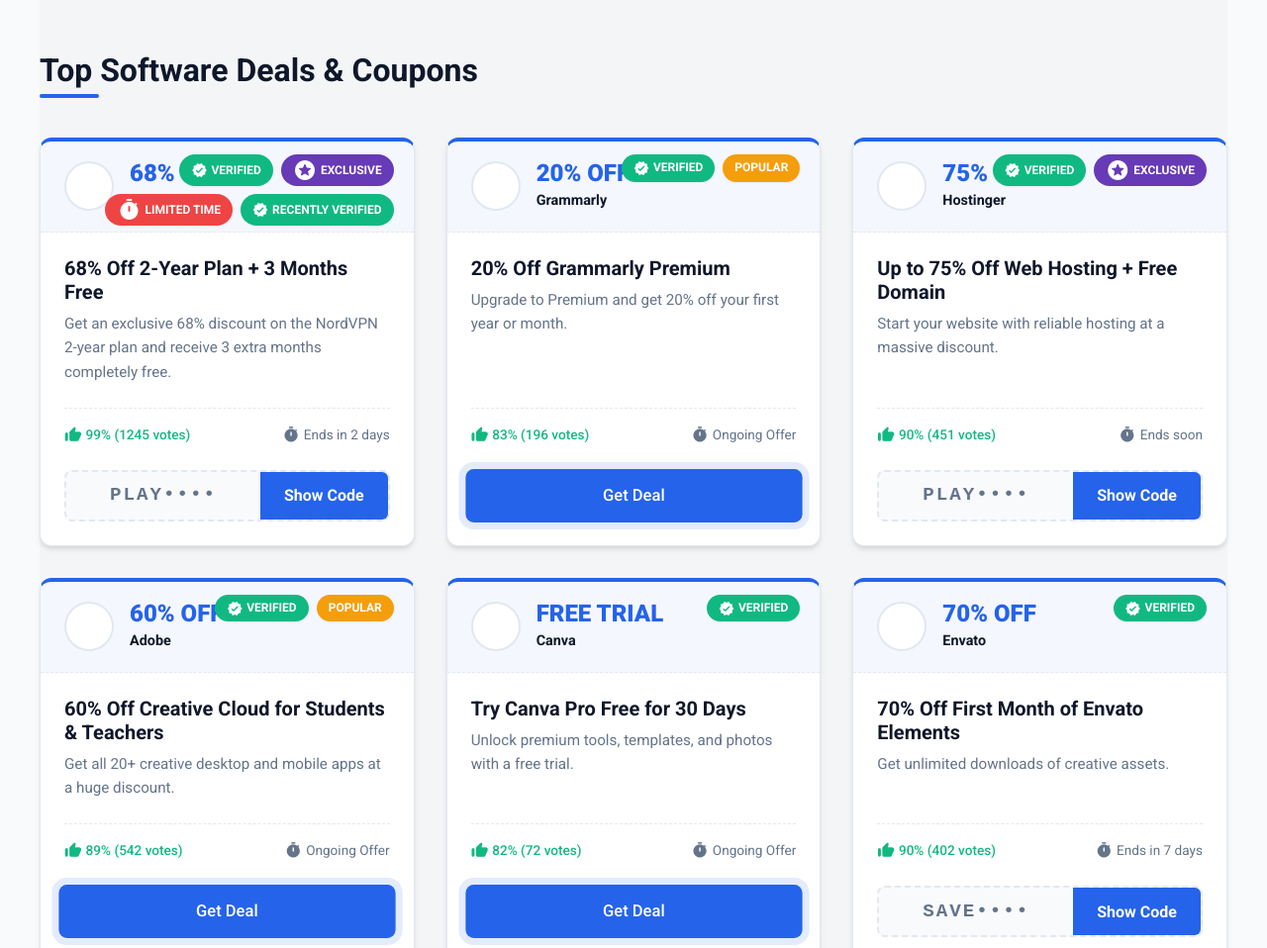
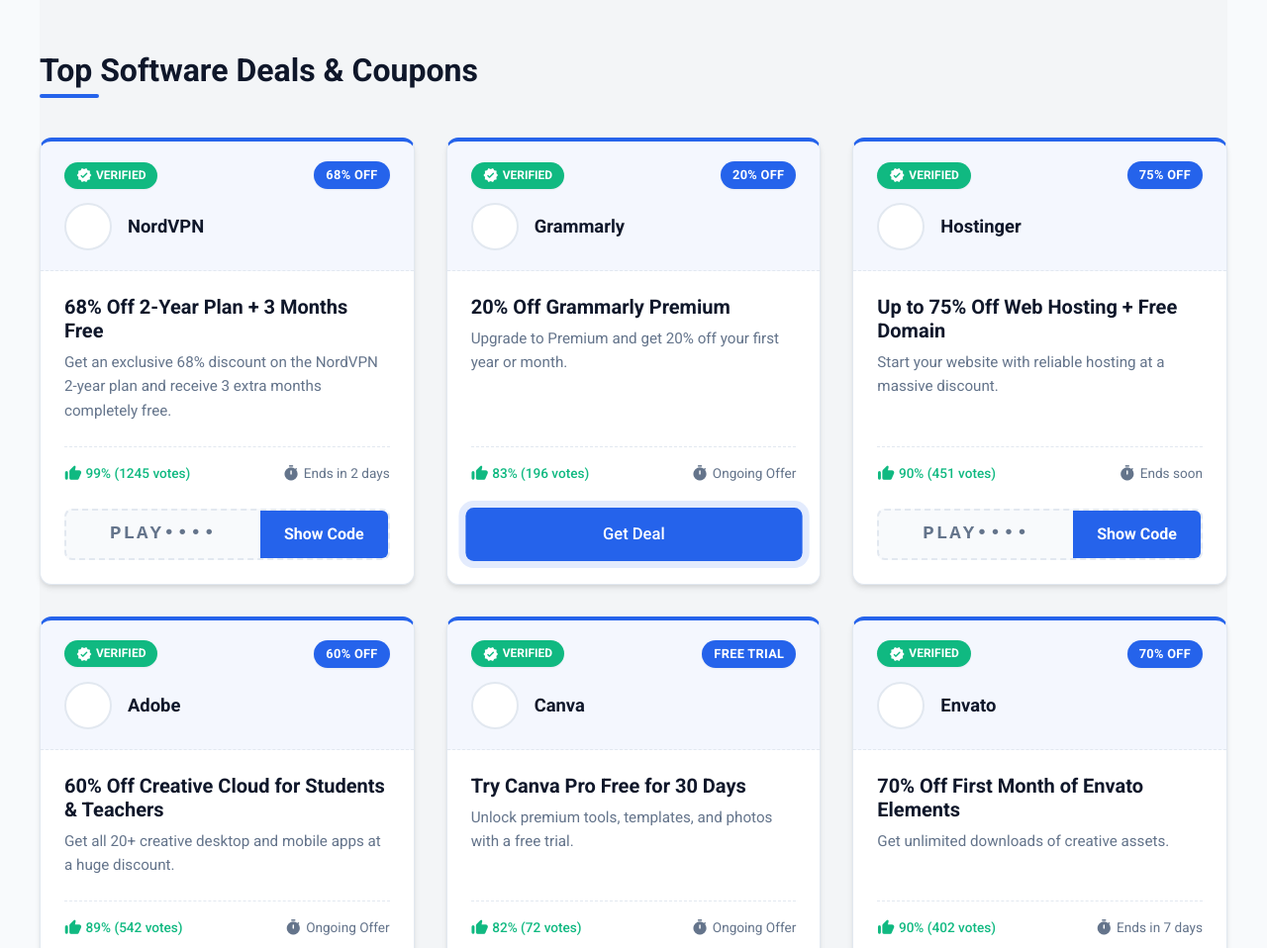
Before and after one commit to bilaljan99a/Playnewapps-AIStudion, a website: page index.html in a window 1280 px wide. Shown: the part 2540-3498 px from the top of the page at 99% size. Drawn offline with Linux system fonts and the light colour scheme; placeholder pictures from the web are drawn by us.

Commit message:
style: refactor affiliate coupon card layout
Update the coupon card structure to use a top bar layout for better visual hierarchy and readability. Cleaned up badge rendering logic and adjusted component styling for a more consistent design.

```diff
--- a/assets/css/style.css
+++ b/assets/css/style.css
@@ -706,13 +706,11 @@ h1, h2, h3, h4, h5, h6 {
     position: relative;
 }
 
-.coupon-badges {
-    position: absolute;
-    top: -12px;
-    right: 1.5rem;
-    display: flex;
-    gap: 0.5rem;
-    z-index: 2;
+.coupon-top-bar {
+    display: flex;
+    justify-content: space-between;
+    align-items: center;
+    width: 100%;
 }
 
 .badge {
@@ -736,18 +734,24 @@ h1, h2, h3, h4, h5, h6 {
     font-size: 1rem;
 }
 
-.exclusive-badge {
-    background-color: #f59e0b;
-    color: #fff;
+.discount-badge {
+    background-color: var(--primary-color);
+    color: #ffffff;
+    font-size: 0.8rem;
+    font-weight: 700;
+    padding: 0.25rem 0.75rem;
+    border-radius: 20px;
+    letter-spacing: 0.3px;
     box-shadow: var(--shadow-sm);
+    white-space: nowrap;
 }
 
 .coupon-header {
     background-color: rgba(37, 99, 235, 0.05);
-    padding: 1.5rem;
-    display: flex;
-    justify-content: space-between;
-    align-items: center;
+    padding: 1.25rem 1.5rem;
+    display: flex;
+    flex-direction: column;
+    gap: 0.85rem;
     border-bottom: 1px dashed var(--border-color);
 }
 
@@ -759,29 +763,24 @@ h1, h2, h3, h4, h5, h6 {
     display: flex;
     align-items: center;
     gap: 1rem;
+    width: 100%;
 }
 
 .store-logo {
-    width: 50px;
-    height: 50px;
+    width: 48px;
+    height: 48px;
     border-radius: 50%;
     object-fit: cover;
     border: 2px solid var(--border-color);
     background-color: var(--surface-color);
-}
-
-.discount {
-    font-size: 1.5rem;
-    font-weight: 900;
-    color: var(--primary-color);
-    line-height: 1;
+    flex-shrink: 0;
 }
 
 .store-name {
-    font-size: 0.9rem;
-    color: var(--text-secondary);
-    font-weight: 500;
-    margin-top: 0.25rem;
+    font-size: 1.15rem;
+    font-weight: 700;
+    color: var(--text-primary);
+    line-height: 1.2;
 }
 
 .coupon-content {
@@ -3124,16 +3123,7 @@ img, video, iframe, object, embed {
 
     .coupon-header {
         padding: 1rem;
-        flex-direction: column;
-        align-items: flex-start;
         gap: 0.75rem;
-        position: relative;
-    }
-
-    .coupon-badges {
-        position: static;
-        margin-bottom: 0.25rem;
-        flex-wrap: wrap;
     }
 
     .store-info {
@@ -3142,12 +3132,8 @@ img, video, iframe, object, embed {
     }
 
     .store-logo {
-        width: 44px;
-        height: 44px;
-    }
-
-    .discount {
-        font-size: 1.3rem;
+        width: 42px;
+        height: 42px;
     }
 
     .coupon-content {
@@ -3401,32 +3387,8 @@ img, video, iframe, object, embed {
 }
 
 /* ==========================================================================
-   Desktop Coupon Cards Layout Fix (min-width: 992px)
+   Coupon Cards Layout Enhancements
    ========================================================================== */
-@media (min-width: 992px) {
-    .affiliate-card {
-        position: relative;
-        overflow: hidden;
-    }
-
-    .coupon-badges {
-        position: absolute;
-        top: 0.85rem;
-        right: 1.25rem;
-        display: flex;
-        gap: 0.5rem;
-        flex-wrap: wrap;
-        justify-content: flex-end;
-        max-width: calc(100% - 2.5rem);
-        z-index: 2;
-    }
-
-    .coupon-header {
-        position: relative;
-        padding: 1.25rem 1.5rem;
-    }
-
-    .coupon-content {
-        padding: 1.5rem;
-    }
-}
+.affiliate-card {
+    overflow: hidden;
+}
--- a/assets/js/components.js
+++ b/assets/js/components.js
@@ -65,22 +65,6 @@ class Components {
     }
 
     static createCouponCard(item) {
-        const badgesHtml = (item.badges || []).map(b => {
-            const isVerified = b.toLowerCase() === 'verified';
-            const bLower = b.toLowerCase();
-            let badgeClass = 'exclusive-badge';
-            if (bLower.includes('verified')) badgeClass = 'verified-badge';
-            if (bLower.includes('exclusive')) badgeClass = 'editor-choice';
-            if (bLower.includes('limited')) badgeClass = 'expired-badge'; // Reusing some CSS or add new
-
-            let icon = '';
-            if (bLower.includes('verified')) icon = 'verified';
-            else if (bLower.includes('exclusive')) icon = 'stars';
-            else if (bLower.includes('limited')) icon = 'timer';
-
-            return `<span class="badge ${badgeClass}">${icon ? `<span class="material-icons-round" aria-hidden="true">${icon}</span> ` : ''}${b}</span>`;
-        }).join('');
-
         let actionHtml = '';
         if (item.code) {
             const masked = item.code.substring(0, 4) + '••••';
@@ -95,17 +79,20 @@ class Components {
 
         const successRate = item.successPercentage ? `${item.successPercentage}%` : item.successRate;
         const votes = item.votesCount ? `(${item.votesCount} votes)` : '';
+        const isExpired = item.status === 'expired';
 
         return `
-            <article class="card coupon-card affiliate-card ${item.status === 'expired' ? 'opacity-60' : ''}">
-                <div class="coupon-badges">${badgesHtml}</div>
+            <article class="card coupon-card affiliate-card ${isExpired ? 'opacity-60' : ''}">
                 <div class="coupon-header">
+                    <div class="coupon-top-bar">
+                        <span class="badge ${isExpired ? 'expired-badge' : 'verified-badge'}">
+                            <span class="material-icons-round" aria-hidden="true">${isExpired ? 'event_busy' : 'verified'}</span> ${isExpired ? 'Expired' : 'Verified'}
+                        </span>
+                        ${item.discount ? `<span class="badge discount-badge">${item.discount}</span>` : ''}
+                    </div>
                     <div class="store-info">
                         <img src="${item.store.logo}" alt="${item.store.name} Logo" class="store-logo" width="50" height="50" loading="lazy">
-                        <div>
-                            <div class="discount" aria-label="${item.discount}">${item.discount}</div>
-                            <div class="store-name">${item.store.name}</div>
-                        </div>
+                        <div class="store-name">${item.store.name}</div>
                     </div>
                 </div>
                 <div class="coupon-content">
```
